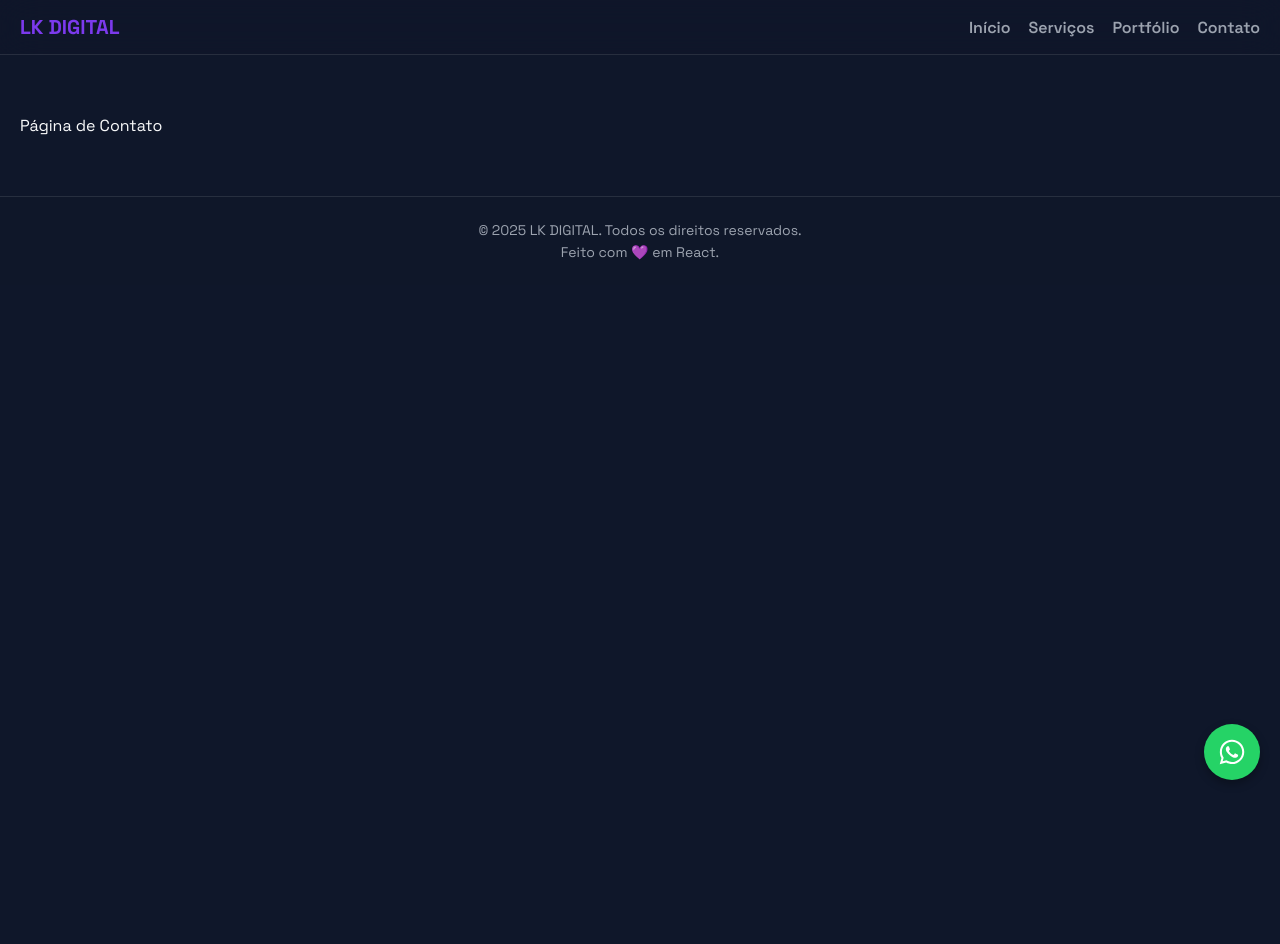
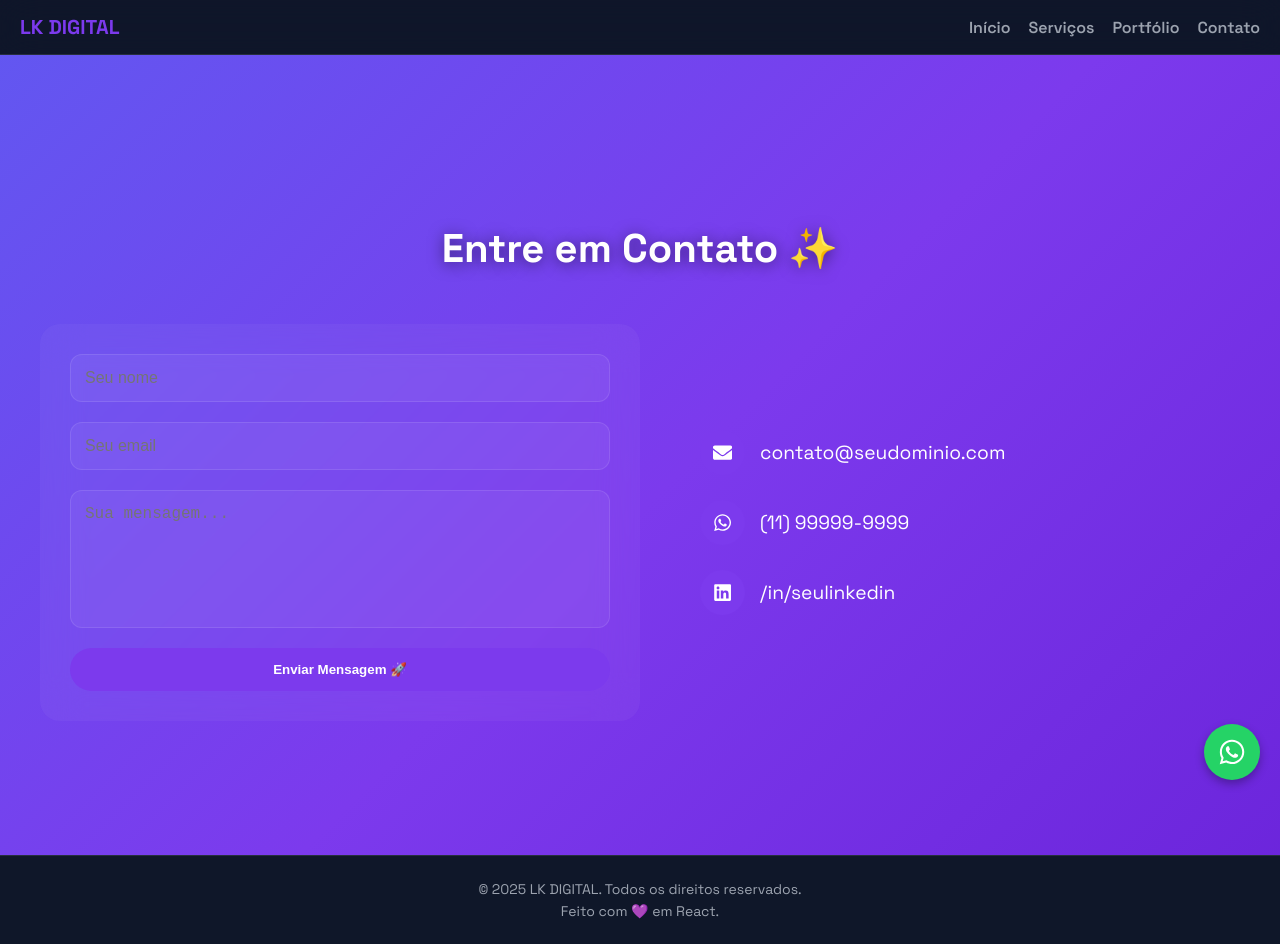
Before and after one commit to vLecaBR/CliqZ, a React (Vite) app: page /contact in a window 1280 px wide. Before the commit the page ends 800 px from the top, so only its background shows below. Built offline with nearby package versions, Linux system fonts and the light colour scheme.

Commit message:
pagina contact v1

```diff
--- a/src/pages/Contact/Contact.jsx
+++ b/src/pages/Contact/Contact.jsx
@@ -1,3 +1,52 @@
+import {
+  Container,
+  Wrapper,
+  Form,
+  Input,
+  Textarea,
+  Button,
+  InfoBox,
+  InfoItem,
+  IconWrapper,
+  Title
+} from "./styles";
+import { FaEnvelope, FaWhatsapp, FaLinkedin } from "react-icons/fa";
+
 export default function Contact() {
-  return <div style={{ padding: "60px 20px" }}>Página de Contato</div>;
+  return (
+    <Container>
+      <Title>Entre em Contato ✨</Title>
+      <Wrapper>
+        {/* Formulário */}
+        <Form>
+          <Input type="text" placeholder="Seu nome" required />
+          <Input type="email" placeholder="Seu email" required />
+          <Textarea placeholder="Sua mensagem..." rows="6" required />
+          <Button type="submit">Enviar Mensagem 🚀</Button>
+        </Form>
+
+        {/* Infos de contato */}
+        <InfoBox>
+          <InfoItem>
+            <IconWrapper>
+              <FaEnvelope />
+            </IconWrapper>
+            <span>contato@seudominio.com</span>
+          </InfoItem>
+          <InfoItem>
+            <IconWrapper>
+              <FaWhatsapp />
+            </IconWrapper>
+            <span>(11) 99999-9999</span>
+          </InfoItem>
+          <InfoItem>
+            <IconWrapper>
+              <FaLinkedin />
+            </IconWrapper>
+            <span>/in/seulinkedin</span>
+          </InfoItem>
+        </InfoBox>
+      </Wrapper>
+    </Container>
+  );
 }
--- a/src/pages/Contact/styles.js
+++ b/src/pages/Contact/styles.js
@@ -0,0 +1,133 @@
+import styled, { keyframes } from "styled-components";
+
+// animação gradiente
+const gradientMove = keyframes`
+  0% { background-position: 0% 50%; }
+  50% { background-position: 100% 50%; }
+  100% { background-position: 0% 50%; }
+`;
+
+// animação do input no focus
+const glow = keyframes`
+  0% { box-shadow: 0 0 5px ${({ theme }) => theme.colors.primary}; }
+  50% { box-shadow: 0 0 20px ${({ theme }) => theme.colors.accent}; }
+  100% { box-shadow: 0 0 5px ${({ theme }) => theme.colors.primary}; }
+`;
+
+export const Container = styled.section`
+  min-height: 100vh;
+  display: flex;
+  flex-direction: column;
+  align-items: center;
+  justify-content: center;
+  padding: 60px 20px;
+  background: linear-gradient(-45deg, #4f00bc, #7c3aed, #3b82f6, #06b6d4);
+  background-size: 400% 400%;
+  animation: ${gradientMove} 20s ease infinite;
+`;
+
+export const Title = styled.h1`
+  font-size: 2.5rem;
+  margin-bottom: 50px;
+  color: #fff;
+  text-shadow: 0 2px 15px rgba(0, 0, 0, 0.5);
+`;
+
+export const Wrapper = styled.div`
+  display: flex;
+  gap: 60px;
+  flex-wrap: wrap;
+  justify-content: center;
+  max-width: 1200px;
+  width: 100%;
+`;
+
+export const Form = styled.form`
+  flex: 1;
+  min-width: 350px;
+  background: ${({ theme }) => theme.colors.card};
+  backdrop-filter: blur(${({ theme }) => theme.layout.blur});
+  border-radius: ${({ theme }) => theme.layout.radius};
+  padding: 30px;
+  display: flex;
+  flex-direction: column;
+  gap: 20px;
+`;
+
+export const Input = styled.input`
+  padding: 14px;
+  border-radius: 12px;
+  border: 1px solid ${({ theme }) => theme.colors.border};
+  background: rgba(255, 255, 255, 0.05);
+  color: #fff;
+  font-size: 1rem;
+  transition: 0.3s ease;
+
+  &:focus {
+    outline: none;
+    border-color: ${({ theme }) => theme.colors.accent};
+    animation: ${glow} 1.5s infinite;
+  }
+`;
+
+export const Textarea = styled.textarea`
+  padding: 14px;
+  border-radius: 12px;
+  border: 1px solid ${({ theme }) => theme.colors.border};
+  background: rgba(255, 255, 255, 0.05);
+  color: #fff;
+  font-size: 1rem;
+  transition: 0.3s ease;
+  resize: none;
+
+  &:focus {
+    outline: none;
+    border-color: ${({ theme }) => theme.colors.accent};
+    animation: ${glow} 1.5s infinite;
+  }
+`;
+
+export const Button = styled.button`
+  background: ${({ theme }) => theme.colors.primary};
+  color: #fff;
+  padding: 14px;
+  border-radius: 999px;
+  border: none;
+  font-weight: 600;
+  cursor: pointer;
+  transition: 0.3s ease;
+
+  &:hover {
+    background: ${({ theme }) => theme.colors.accent};
+    transform: translateY(-2px);
+  }
+`;
+
+
+export const InfoBox = styled.div`
+  flex: 1;
+  min-width: 300px;
+  display: flex;
+  flex-direction: column;
+  gap: 25px;
+  justify-content: center;
+  color: #fff;
+`;
+
+export const InfoItem = styled.div`
+  display: flex;
+  align-items: center;
+  gap: 15px;
+  font-size: 1.2rem;
+`;
+
+export const IconWrapper = styled.div`
+  background: ${({ theme }) => theme.colors.primary};
+  color: #fff;
+  width: 45px;
+  height: 45px;
+  display: flex;
+  align-items: center;
+  justify-content: center;
+  border-radius: 50%;
+`;
```
